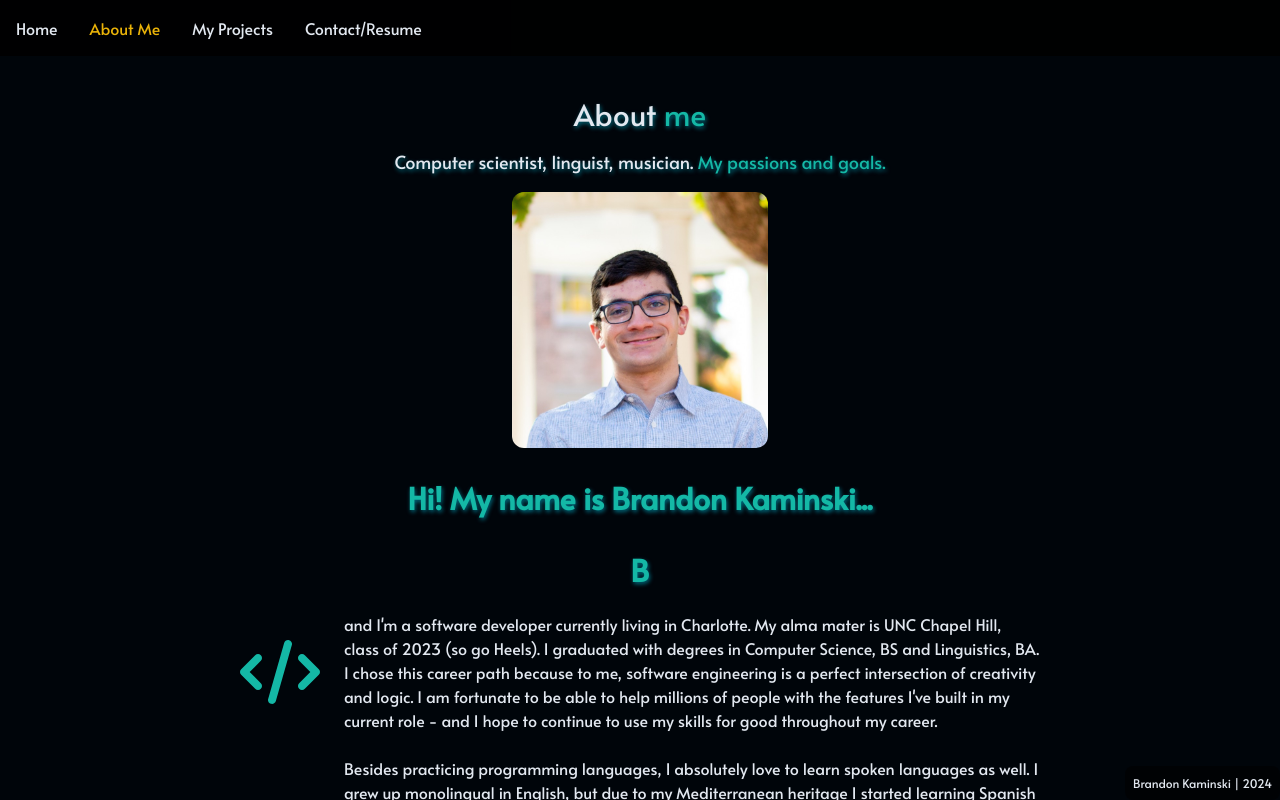
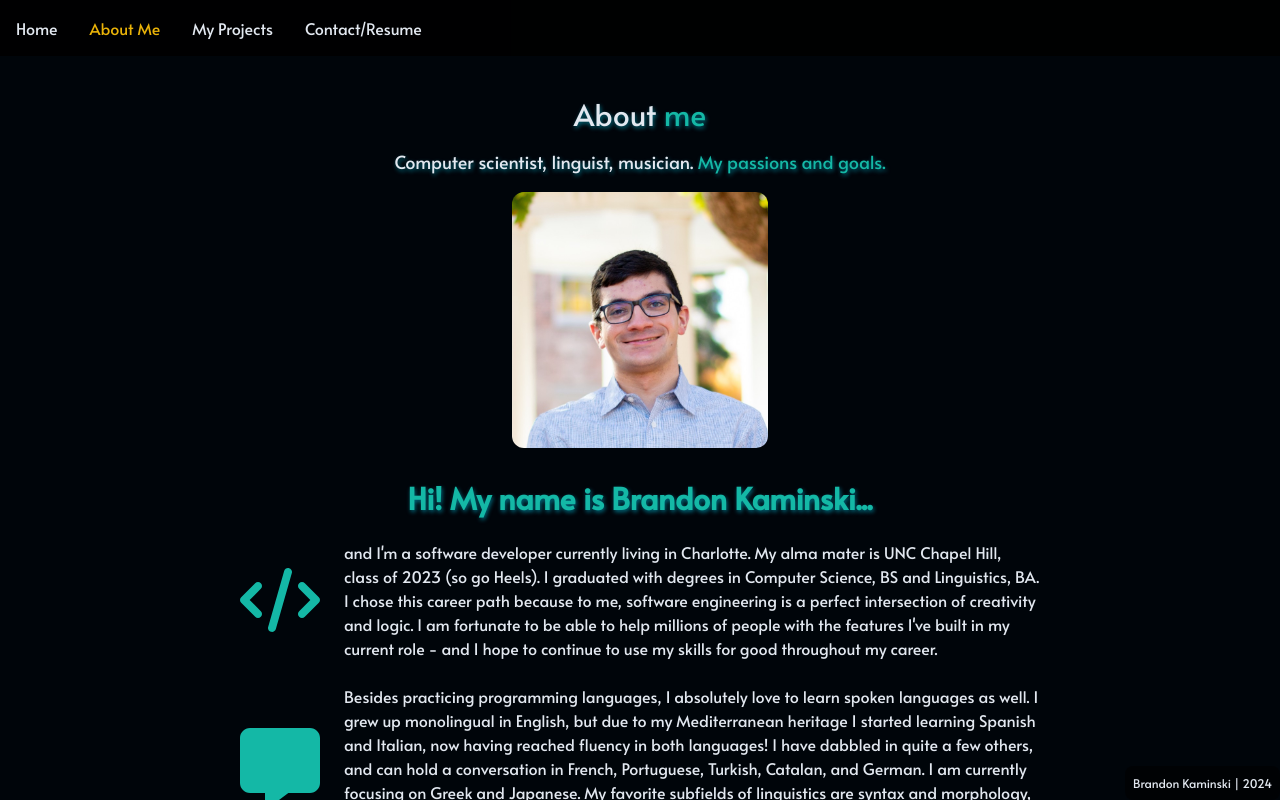
Before and after one commit to branmkam/devsite, a React (Vite) app in the folder frontend/: page / in a window 1280 px wide. Both pictures are taken after a click on the element "About Me". Shown: the top 800 px of the page. Built offline with nearby package versions, Linux system fonts and the light colour scheme.

Commit message:
remove line

```diff
--- a/frontend/src/pages/About.jsx
+++ b/frontend/src/pages/About.jsx
@@ -24,7 +24,7 @@ export default function About(props) {
       </div>
 
       <p className="my-4 text-3xl font-bold text-center text-teal-500 tealshadow">
-        Hi! My name is Brandon Kaminski... <br/><br/>  B
+        Hi! My name is Brandon Kaminski...
       </p>
       <div className="flex flex-col gap-6 mx-6 mt-2 mb-8 lg:w-[800px]">
         <div className="flex flex-col items-center justify-between gap-6 sm:flex-row">
```
